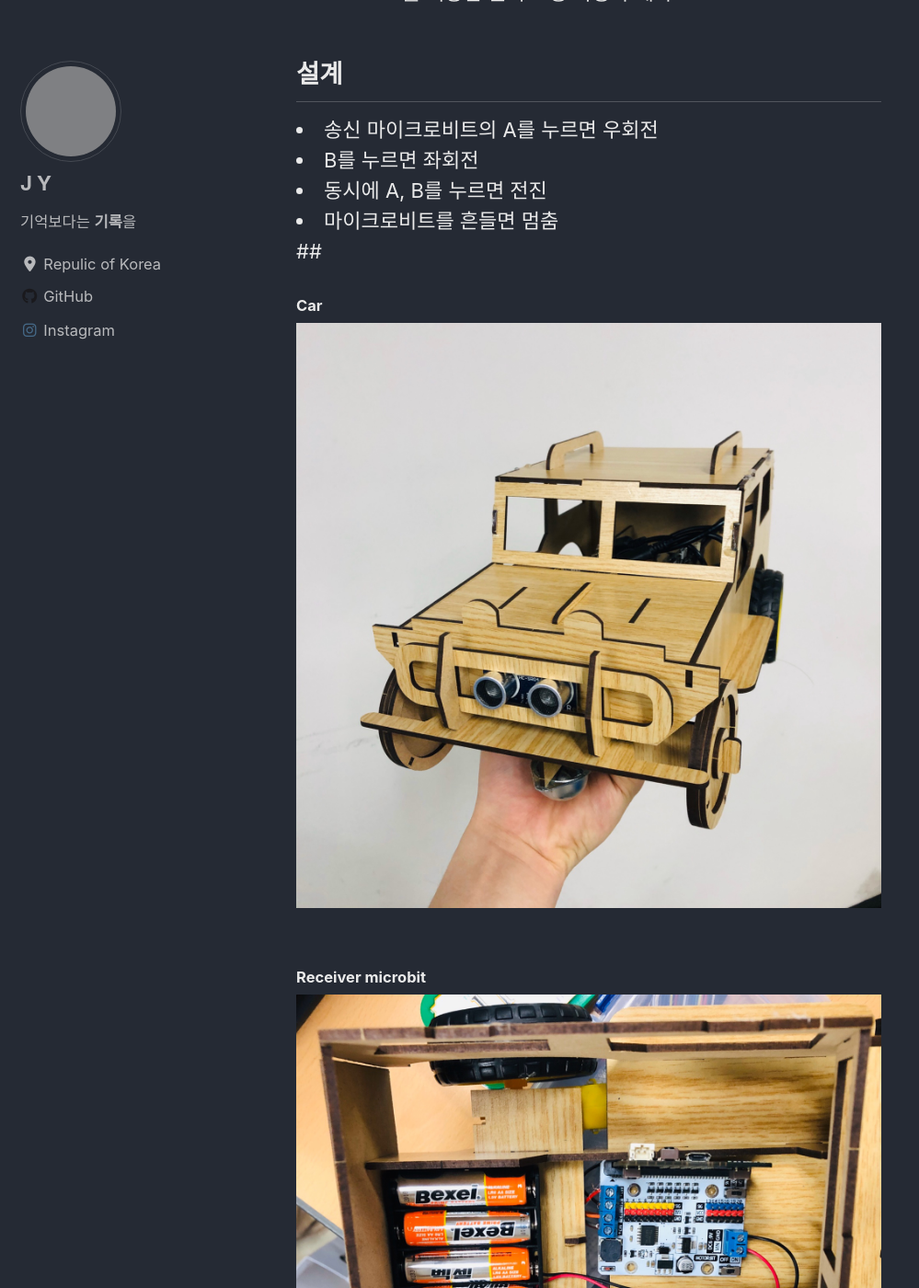
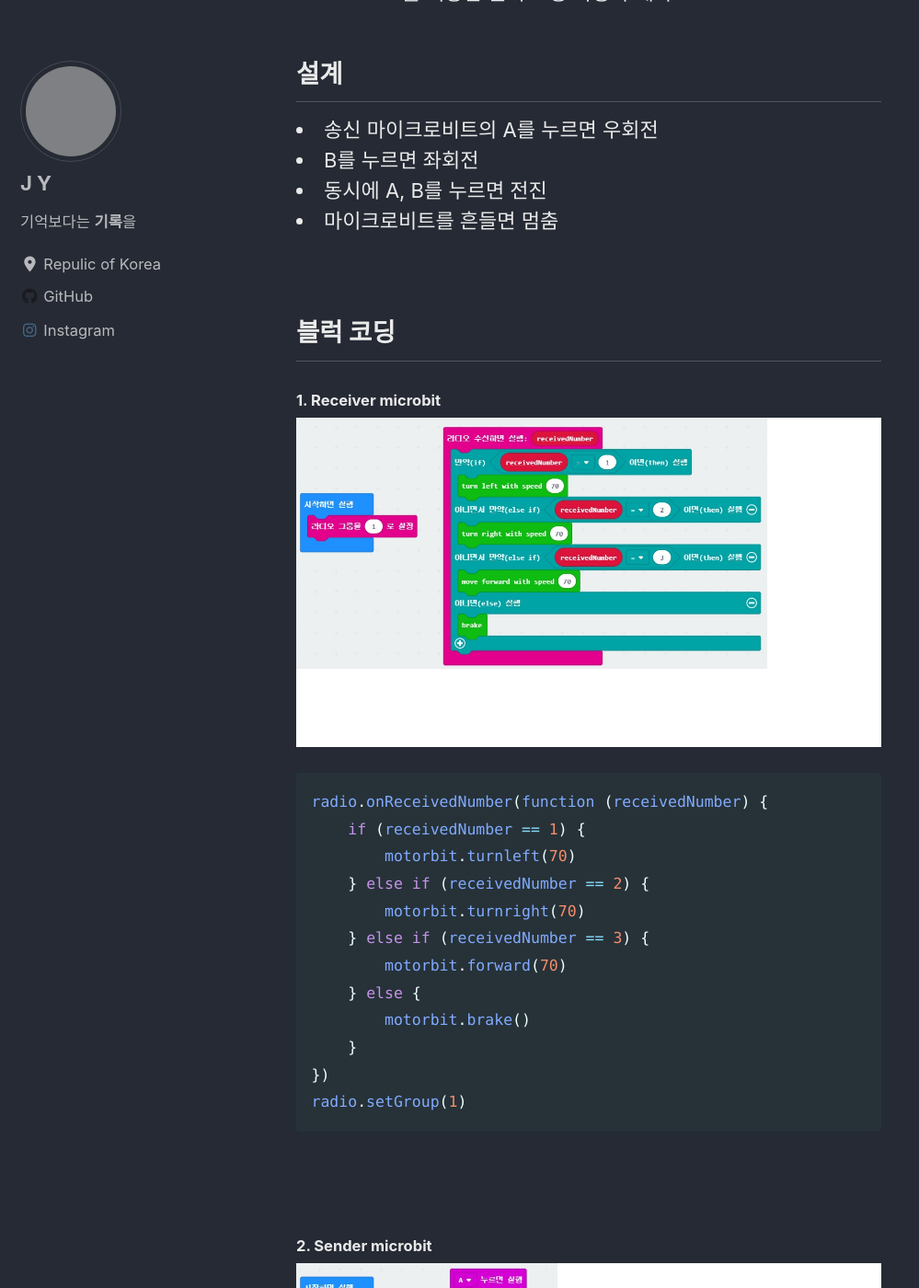
Before and after one commit to Kjaeyun/Kjaeyun.github.io, a Jekyll site: the page built from _posts/2019-12-24-Project-Records.md, in a window 1280 px wide and 1400 px high, scrolled down 313 px. Shown: the whole window at 92% size, without its empty margins (0-999 px from the left). Built offline with Jekyll 4.4.1, drawn with Linux system fonts in a browser that asks for light colours; cached includes are drawn as plain includes; nearby versions of some CDN libraries; some of the changed text lies outside the part shown; grey boxes are pictures that could not be loaded.

Commit message:
Post Microbit Car

````diff
--- a/_posts/2019-12-24-Project-Records.md
+++ b/_posts/2019-12-24-Project-Records.md
@@ -14,17 +14,6 @@ tags:
 <li>B를 누르면 좌회전</li>
 <li>동시에 A, B를 누르면 전진</li>
 <li>마이크로비트를 흔들면 멈춤</li>
-##
-
-###### Car
-![car]({{ site.url }}{{ site.baseurl }}/assets/images/microbit_car/car.jpg)
-<br><br>
-###### Receiver microbit
-![receiver_microbit]({{ site.url }}{{ site.baseurl }}/assets/images/microbit_car/Receive_microbit.jpg)
-<br><br>
-###### Sender microbit
-![sender_microbit]({{ site.url }}{{ site.baseurl }}/assets/images/microbit_car/Sender_microbit.jpg)
-<br>
 <br>
 ## 블럭 코딩
 ##### 1. Receiver microbit
@@ -62,3 +51,12 @@ input.onGesture(Gesture.Shake, function () {
 })
 radio.setGroup(1)
 ```
+## 사진
+###### Car
+![car]({{ site.url }}{{ site.baseurl }}/assets/images/microbit_car/car.jpg)
+<br><br>
+###### Receiver microbit
+![receiver_microbit]({{ site.url }}{{ site.baseurl }}/assets/images/microbit_car/Receive_microbit.jpg)
+<br><br>
+###### Sender microbit
+![sender_microbit]({{ site.url }}{{ site.baseurl }}/assets/images/microbit_car/Sender_microbit.jpg)
````
